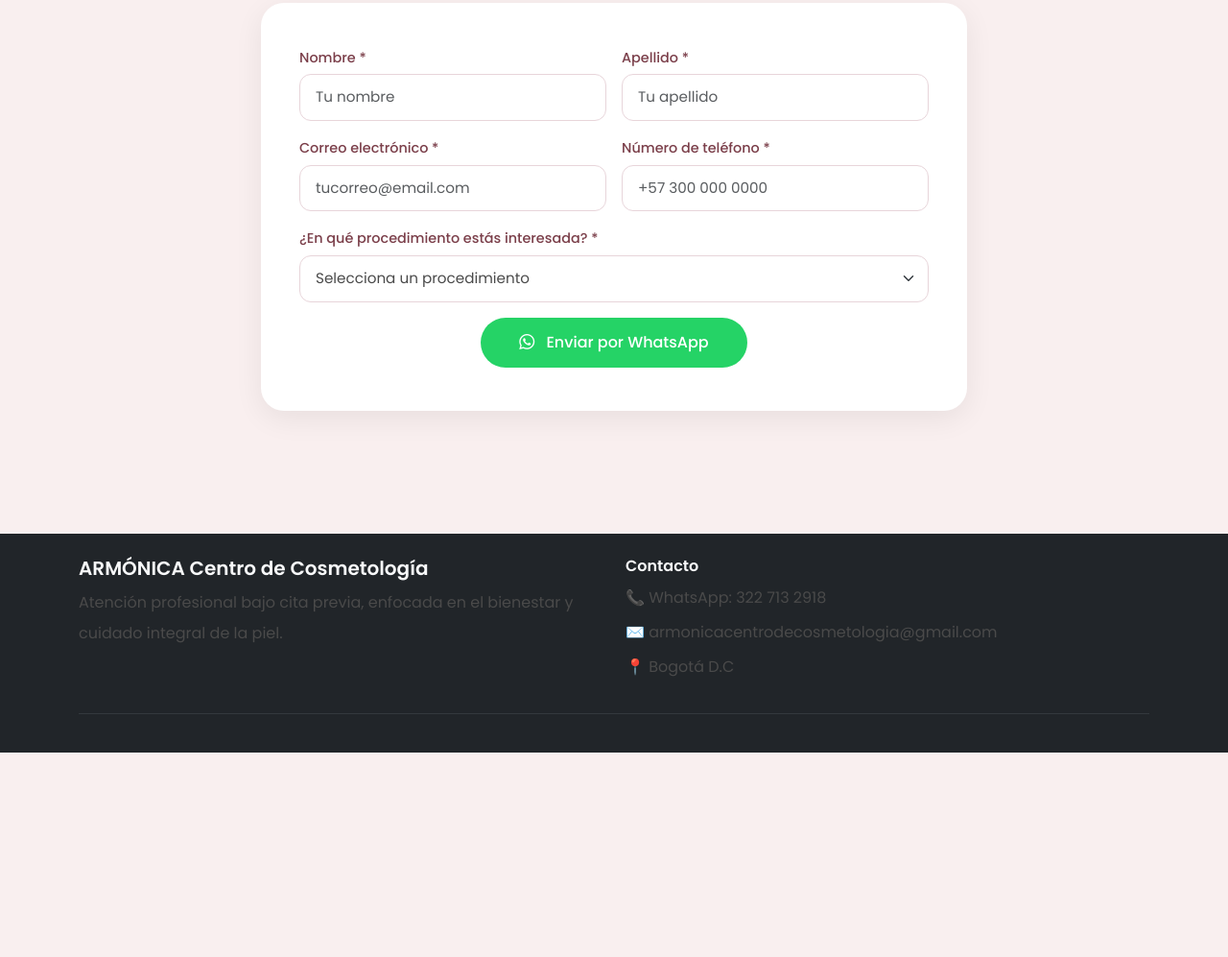
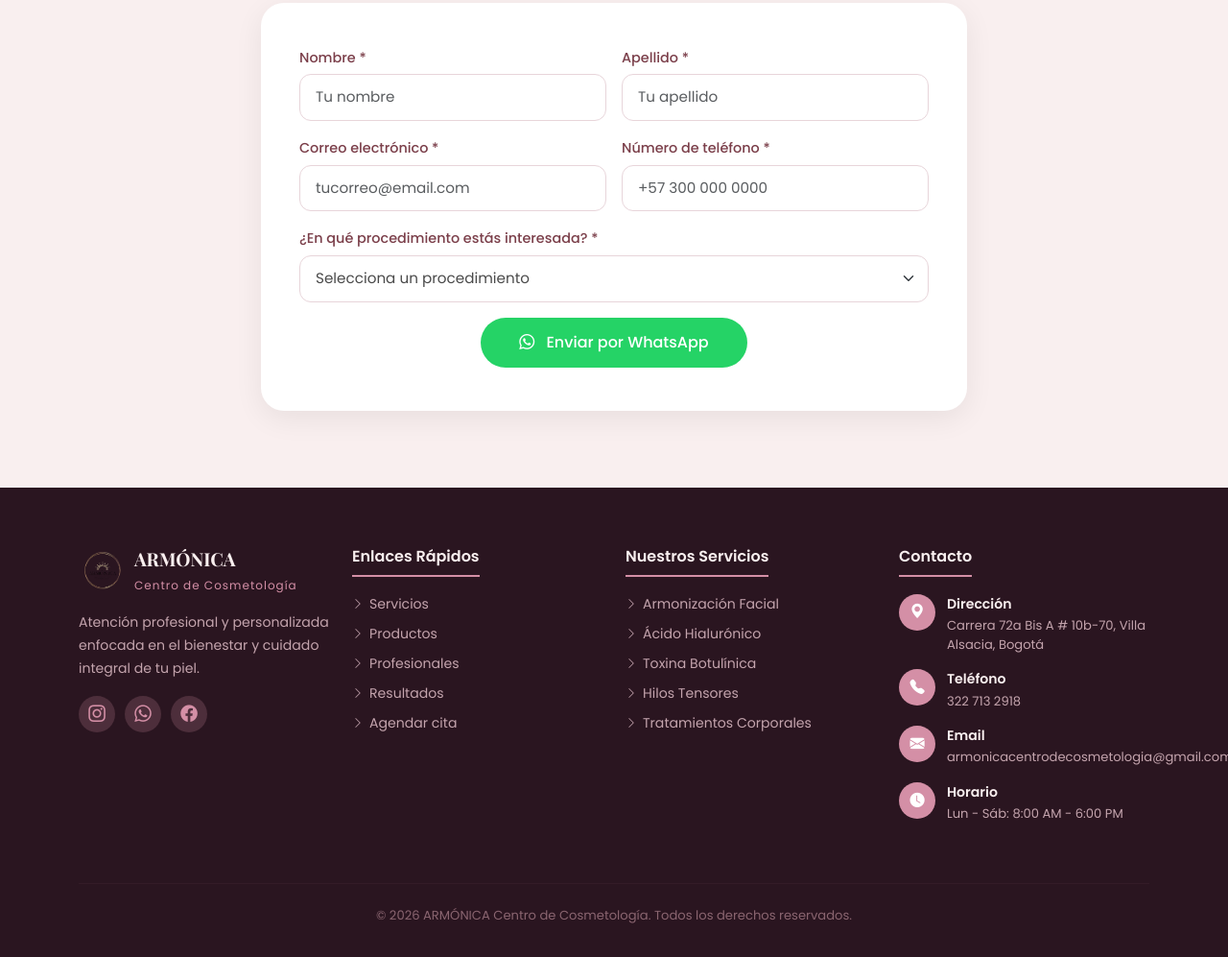
Before and after one commit to tvalbuena/armonica-web, a plain HTML site: page index.html in a window 1280 px wide. Shown: the part 5656-6653 px from the top of the page at 96% size. Before the commit the page ends 6440 px from the top, so only its background shows below. Drawn offline with nearby package versions, Linux system fonts and the light colour scheme.

Commit message:
Ajuste Footer

```diff
--- a/css/styles.css
+++ b/css/styles.css
@@ -648,16 +648,147 @@ p {
   color: white;
   transform: translateY(-2px);
 }
-
 /* =========================
    FOOTER
 ========================= */
 
-footer a {
-  color: #adb5bd;
+.footer {
+  background-color: #2a1520;
+  padding: 60px 0 30px 0;
+}
+
+.footer-brand-title {
+  font-family: 'Playfair Display', serif;
+  font-size: 1.2rem;
+  font-weight: 700;
+  color: #f9efef;
+}
+
+.footer-brand-subtitle {
+  font-size: 0.75rem;
+  color: #d48fa6;
+  letter-spacing: 1px;
+}
+
+.footer-text {
+  font-size: 0.88rem;
+  color: #c4a4ad;
+  line-height: 1.7;
+}
+
+.footer-social {
+  display: flex;
+  gap: 10px;
+  margin-top: 15px;
+}
+
+.footer-social a {
+  width: 38px;
+  height: 38px;
+  border-radius: 50%;
+  background-color: rgba(212, 143, 166, 0.2);
+  display: flex;
+  align-items: center;
+  justify-content: center;
+  color: #d48fa6;
+  font-size: 1.1rem;
+  transition: all 0.3s ease;
   text-decoration: none;
 }
 
-footer a:hover {
-  text-decoration: underline;
+.footer-social a:hover {
+  background-color: #d48fa6;
+  color: white;
 }
+
+.footer-title {
+  color: #f9efef;
+  font-weight: 600;
+  font-size: 1rem;
+  margin-bottom: 18px;
+  padding-bottom: 10px;
+  border-bottom: 2px solid #d48fa6;
+  display: inline-block;
+}
+
+.footer-links {
+  list-style: none;
+  padding: 0;
+  margin: 0;
+}
+
+.footer-links li {
+  margin-bottom: 10px;
+}
+
+.footer-links a {
+  color: #c4a4ad;
+  text-decoration: none;
+  font-size: 0.88rem;
+  transition: color 0.3s ease;
+  display: flex;
+  align-items: center;
+  gap: 6px;
+}
+
+.footer-links a:hover {
+  color: #d48fa6;
+}
+
+.footer-links i {
+  font-size: 0.75rem;
+}
+
+.footer-contact {
+  list-style: none;
+  padding: 0;
+  margin: 0;
+}
+
+.footer-contact li {
+  display: flex;
+  align-items: flex-start;
+  gap: 12px;
+  margin-bottom: 16px;
+}
+
+.contact-icon {
+  width: 38px;
+  height: 38px;
+  border-radius: 50%;
+  background-color: #d48fa6;
+  display: flex;
+  align-items: center;
+  justify-content: center;
+  flex-shrink: 0;
+}
+
+.contact-icon i {
+  color: white;
+  font-size: 0.95rem;
+}
+
+.footer-contact strong {
+  color: #f9efef;
+  font-size: 0.88rem;
+  display: block;
+  margin-bottom: 2px;
+}
+
+.footer-contact p {
+  color: #c4a4ad;
+  font-size: 0.82rem;
+  margin: 0;
+  line-height: 1.5;
+}
+
+.footer-divider {
+  border-color: rgba(212, 143, 166, 0.2);
+  margin: 30px 0 20px 0;
+}
+
+.footer-copy {
+  color: #8a6570;
+  font-size: 0.82rem;
+  margin: 0;
+}
--- a/index.html
+++ b/index.html
@@ -550,31 +550,104 @@
 
 </main>
 
-<footer class="bg-dark text-light mt-5">
-  <div class="container py-4">
-    <div class="row">
+<footer class="footer">
+  <div class="container">
 
-      <!-- Información del centro -->
-      <div class="col-md-6 mb-3">
-        <h5 class="fw-bold">ARMÓNICA Centro de Cosmetología</h5>
-        <p class="mb-1">
-          Atención profesional bajo cita previa, enfocada en el bienestar
-          y cuidado integral de la piel.
+    <div class="row g-4">
+
+      <!-- Columna 1 — Logo y descripción -->
+      <div class="col-md-3 mb-3">
+        <div class="d-flex align-items-center mb-3">
+          <img src="img/logo.png" alt="ARMÓNICA Logo" style="height:50px; width:auto;">
+          <div class="ms-2">
+            <span class="footer-brand-title">ARMÓNICA</span><br>
+            <span class="footer-brand-subtitle">Centro de Cosmetología</span>
+          </div>
+        </div>
+        <p class="footer-text">
+          Atención profesional y personalizada enfocada en el bienestar y cuidado integral de tu piel.
         </p>
+        <div class="footer-social">
+          <a href="https://www.instagram.com/armonica_cosmetologia" target="_blank">
+            <i class="bi bi-instagram"></i>
+          </a>
+          <a href="https://wa.me/573227132918" target="_blank">
+            <i class="bi bi-whatsapp"></i>
+          </a>
+          <a href="#" target="_blank">
+            <i class="bi bi-facebook"></i>
+          </a>
+        </div>
       </div>
 
-      <!-- Contacto -->
-      <div class="col-md-6 mb-3">
-        <h6 class="fw-bold">Contacto</h6>
-        <p class="mb-1">📞 WhatsApp: 322 713 2918</p>
-        <p class="mb-1">✉️ armonicacentrodecosmetologia@gmail.com</p>
-        <p class="mb-0">📍 Bogotá D.C</p>
+      <!-- Columna 2 — Enlaces rápidos -->
+      <div class="col-md-3 mb-3">
+        <h6 class="footer-title">Enlaces Rápidos</h6>
+        <ul class="footer-links">
+          <li><a href="#servicios"><i class="bi bi-chevron-right"></i> Servicios</a></li>
+          <li><a href="#productos"><i class="bi bi-chevron-right"></i> Productos</a></li>
+          <li><a href="#profesionales"><i class="bi bi-chevron-right"></i> Profesionales</a></li>
+          <li><a href="#resultados"><i class="bi bi-chevron-right"></i> Resultados</a></li>
+          <li><a href="#cita"><i class="bi bi-chevron-right"></i> Agendar cita</a></li>
+        </ul>
+      </div>
+
+      <!-- Columna 3 — Servicios -->
+      <div class="col-md-3 mb-3">
+        <h6 class="footer-title">Nuestros Servicios</h6>
+        <ul class="footer-links">
+          <li><a href="#servicios"><i class="bi bi-chevron-right"></i> Armonización Facial</a></li>
+          <li><a href="#servicios"><i class="bi bi-chevron-right"></i> Ácido Hialurónico</a></li>
+          <li><a href="#servicios"><i class="bi bi-chevron-right"></i> Toxina Botulínica</a></li>
+          <li><a href="#servicios"><i class="bi bi-chevron-right"></i> Hilos Tensores</a></li>
+          <li><a href="#servicios"><i class="bi bi-chevron-right"></i> Tratamientos Corporales</a></li>
+        </ul>
+      </div>
+
+      <!-- Columna 4 — Contacto -->
+      <div class="col-md-3 mb-3">
+        <h6 class="footer-title">Contacto</h6>
+        <ul class="footer-contact">
+          <li>
+            <div class="contact-icon"><i class="bi bi-geo-alt-fill"></i></div>
+            <div>
+              <strong>Dirección</strong>
+              <p>Carrera 72a Bis A # 10b-70, Villa Alsacia, Bogotá</p>
+            </div>
+          </li>
+          <li>
+            <div class="contact-icon"><i class="bi bi-telephone-fill"></i></div>
+            <div>
+              <strong>Teléfono</strong>
+              <p>322 713 2918</p>
+            </div>
+          </li>
+          <li>
+            <div class="contact-icon"><i class="bi bi-envelope-fill"></i></div>
+            <div>
+              <strong>Email</strong>
+              <p>armonicacentrodecosmetologia@gmail.com</p>
+            </div>
+          </li>
+          <li>
+            <div class="contact-icon"><i class="bi bi-clock-fill"></i></div>
+            <div>
+              <strong>Horario</strong>
+              <p>Lun - Sáb: 8:00 AM - 6:00 PM</p>
+            </div>
+          </li>
+        </ul>
       </div>
 
     </div>
 
-    <hr class="border-secondary">
+    <hr class="footer-divider">
 
+    <div class="text-center">
+      <p class="footer-copy">
+        © 2026 ARMÓNICA Centro de Cosmetología. Todos los derechos reservados.
+      </p>
+    </div>
 
   </div>
 </footer>
```
